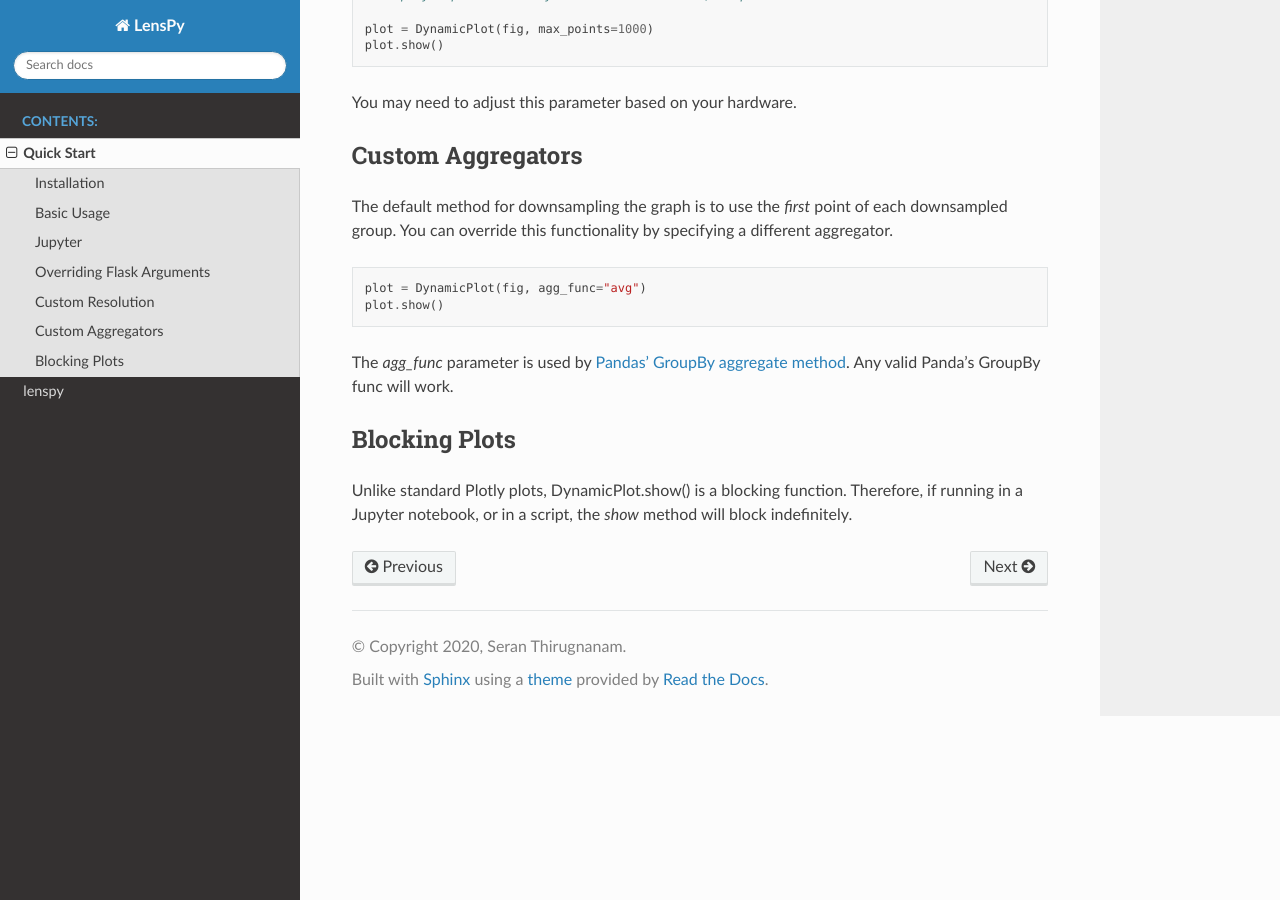
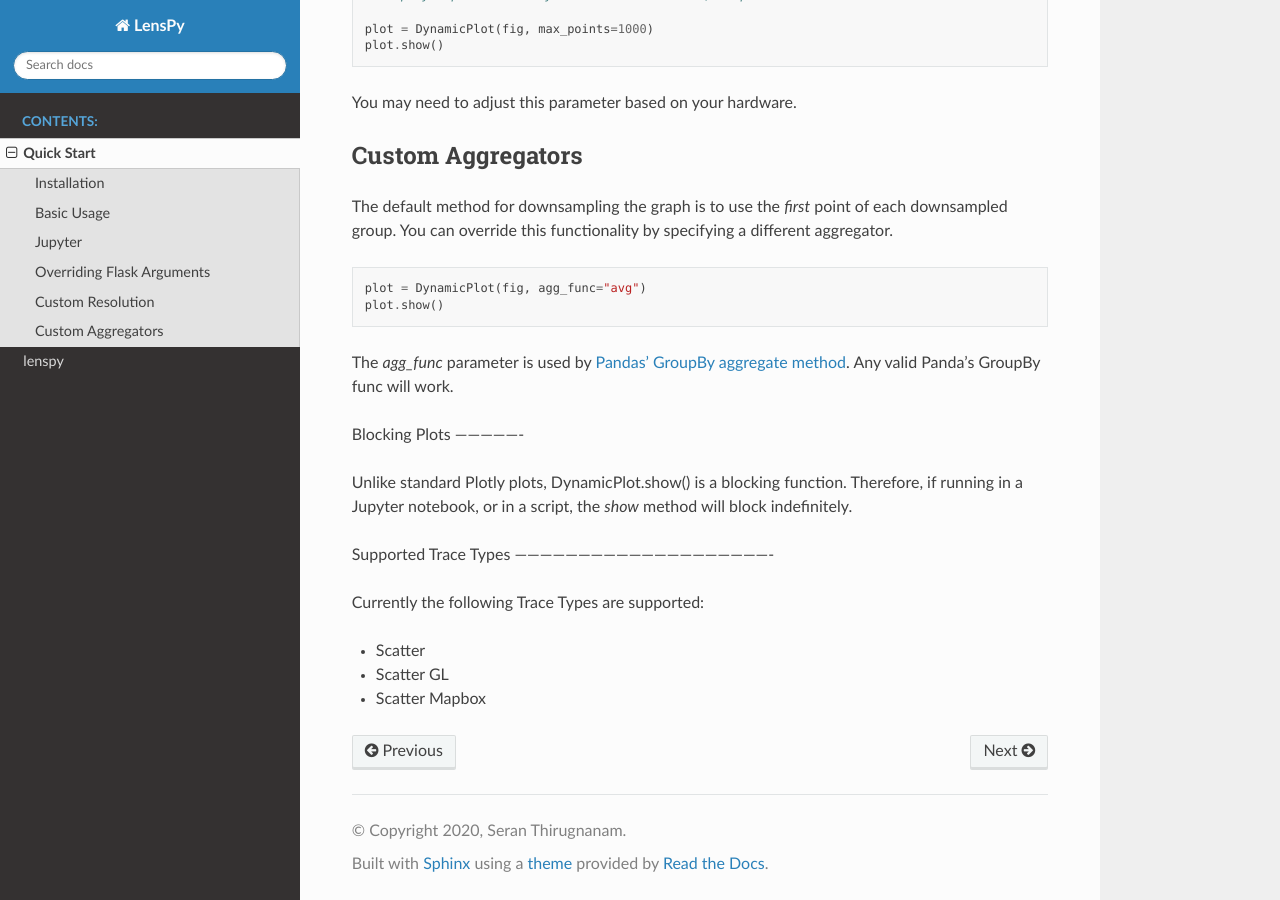
Before and after one commit to telemetrydb/lenspy, a Sphinx documentation site: the page built from docs/quickstart.rst, in a window 1280 px wide and 900 px high, scrolled down 1295 px. Built offline with Sphinx 7.4.7 and the Read the Docs theme 2.0.0, drawn with Linux system fonts in a browser that asks for light colours.

Commit message:
Specified the supported trace types in the docs (#2)
Co-authored-by: Seran Thirugnanam <serant@users.noreply.github.com>

```diff
--- a/docs/quickstart.rst
+++ b/docs/quickstart.rst
@@ -80,6 +80,15 @@ The default method for downsampling the graph is to use the *first* point of eac
 The `agg_func` parameter is used by `Pandas' GroupBy aggregate method <https://pandas.pydata.org/pandas-docs/stable/reference/api/pandas.core.groupby.DataFrameGroupBy.aggregate.html>`_. Any valid Panda's GroupBy func will work.
 
 Blocking Plots
---------------
+------------—-
 
 Unlike standard Plotly plots, DynamicPlot.show() is a blocking function. Therefore, if running in a Jupyter notebook, or in a script, the `show` method will block indefinitely.
+
+Supported Trace Types
+————————————————————-
+
+Currently the following Trace Types are supported:
+
+- Scatter
+- Scatter GL
+- Scatter Mapbox
```
Also changed, not shown: README.md (+0 -1 lines).
